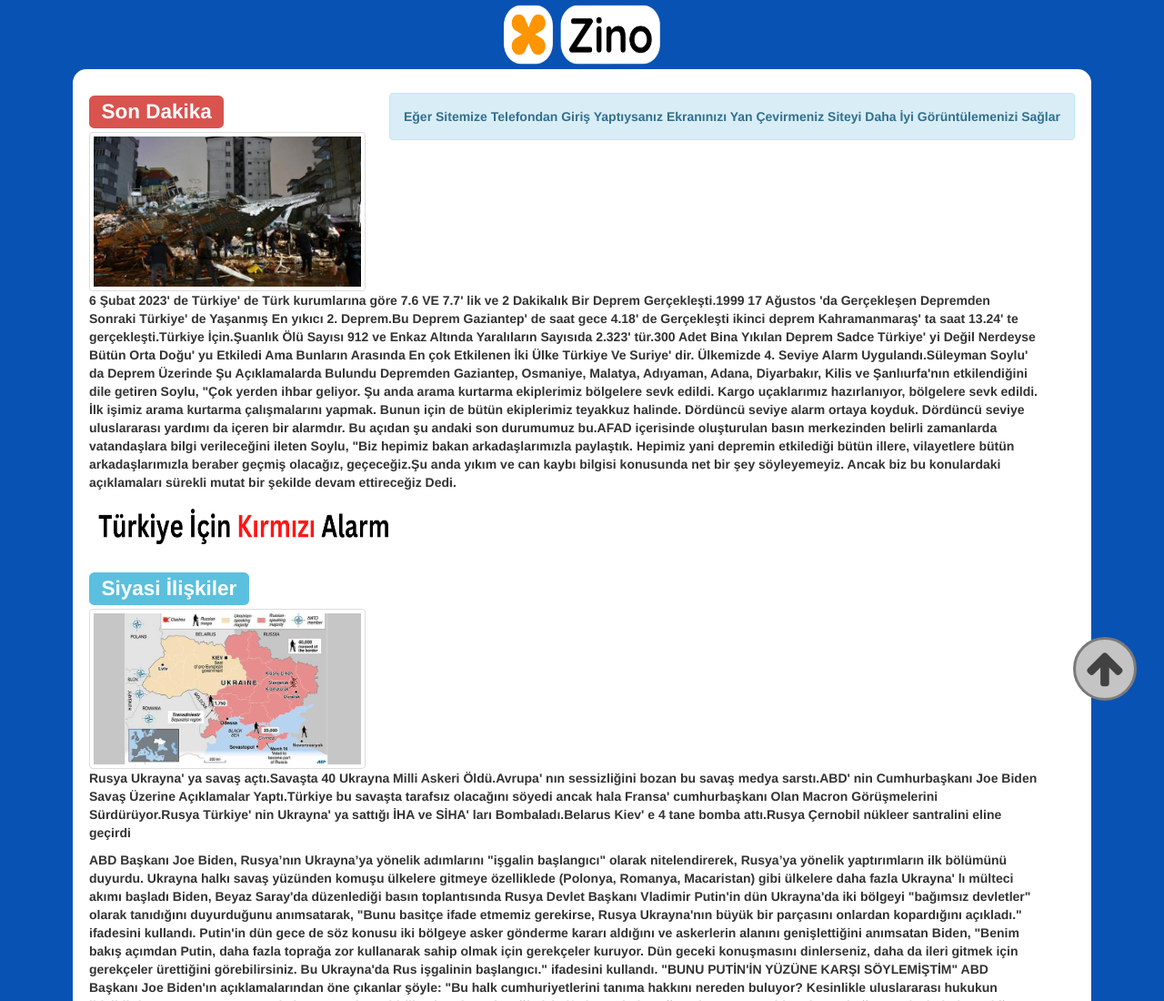
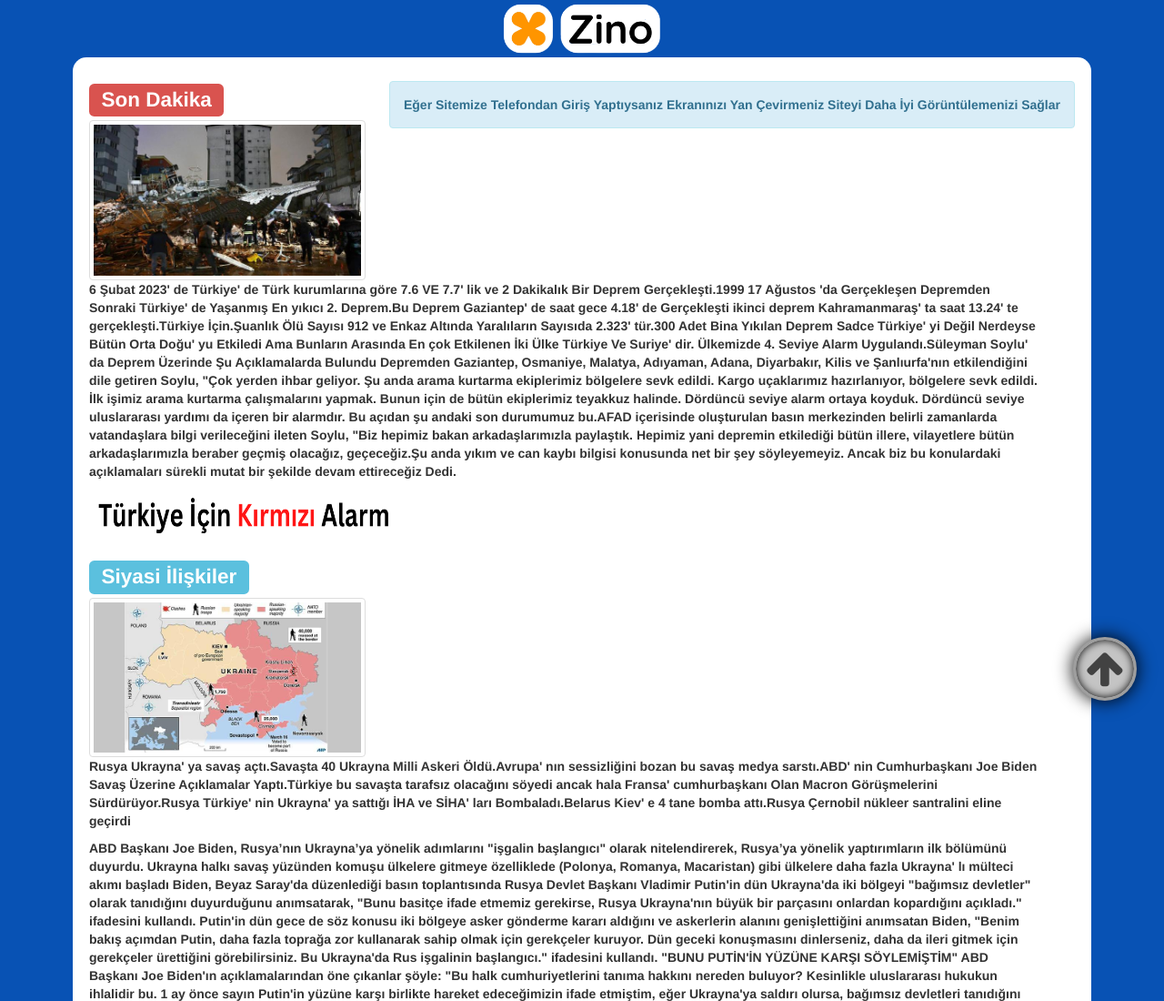
Before and after one commit to R0XER5/Zino, a plain HTML site: page index.html in a window 1280 px wide. Shown: the top 1100 px of the page at 91% size. Drawn offline with nearby package versions, Linux system fonts and the light colour scheme.

Commit message:
Zino Has An Update

```diff
--- a/dosya.css
+++ b/dosya.css
@@ -161,5 +161,7 @@ input[type=text]:focus{
     border-radius: 75px;
     font-size: 45px;
     color: rgb(66, 66, 66);
-    border: 3px solid rgb(122, 122, 122);
+    border: 3px solid rgb(158, 158, 158);
+    box-shadow:0 0 20px 0 rgb(0, 0, 0);
+    box-shadow:0 0 20px 0 rgb(0, 0, 0),0 0 10px 0 rgb(0, 0, 0) inset ;
 }
--- a/index.html
+++ b/index.html
@@ -15,7 +15,7 @@
 
 		<div class="main-container">
 
-		<div class="zinoHeader"><img src="Zatıke.png"  alt="Cinque Terre" width="100%" height="76"/></div>
+		<div class="zinoHeader"><img src="Zatıke.png"  alt="Cinque Terre" width="100%" height="5%"/></div>
 
 			<div class="contents">
 			<div>
```
